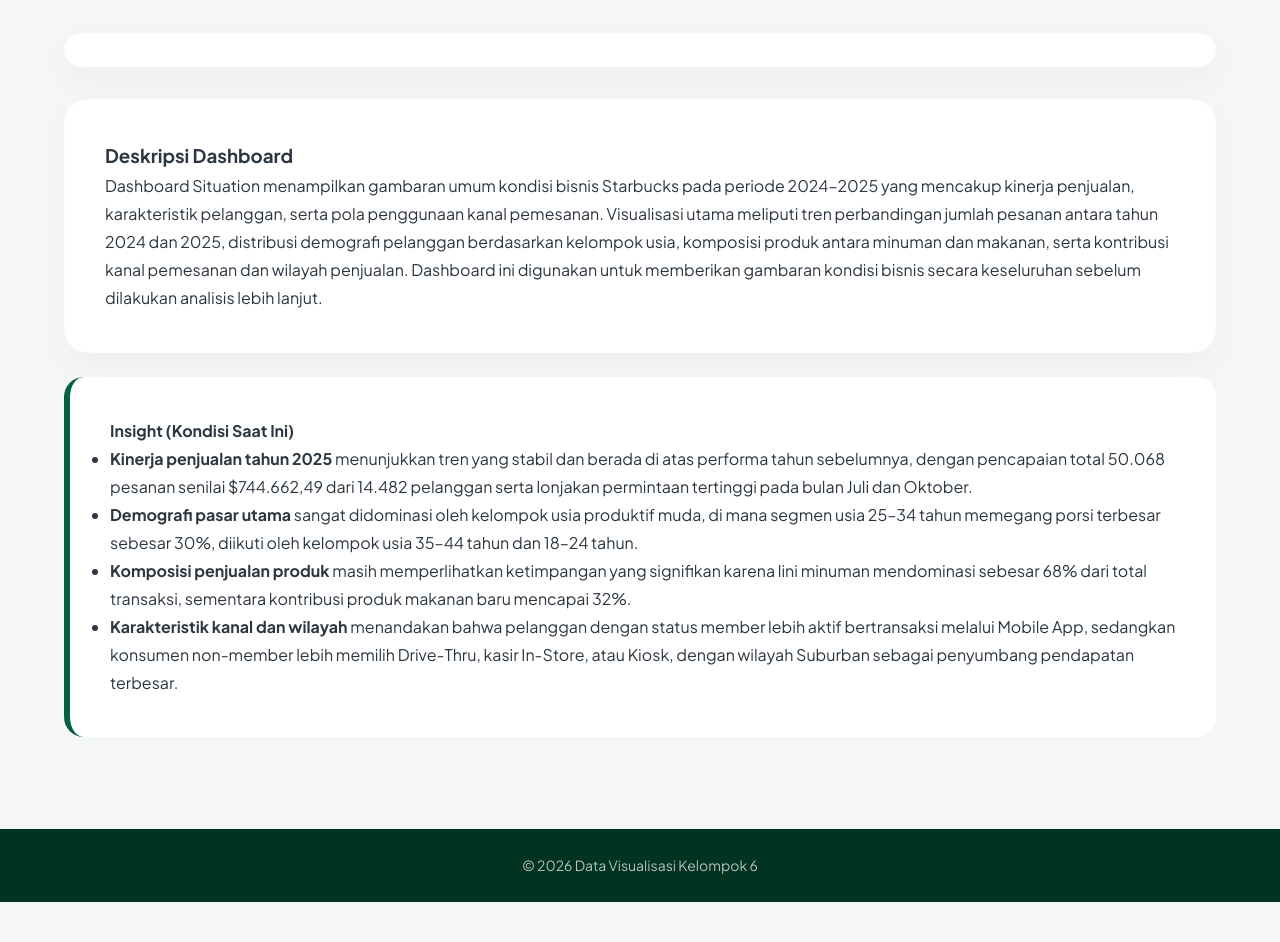
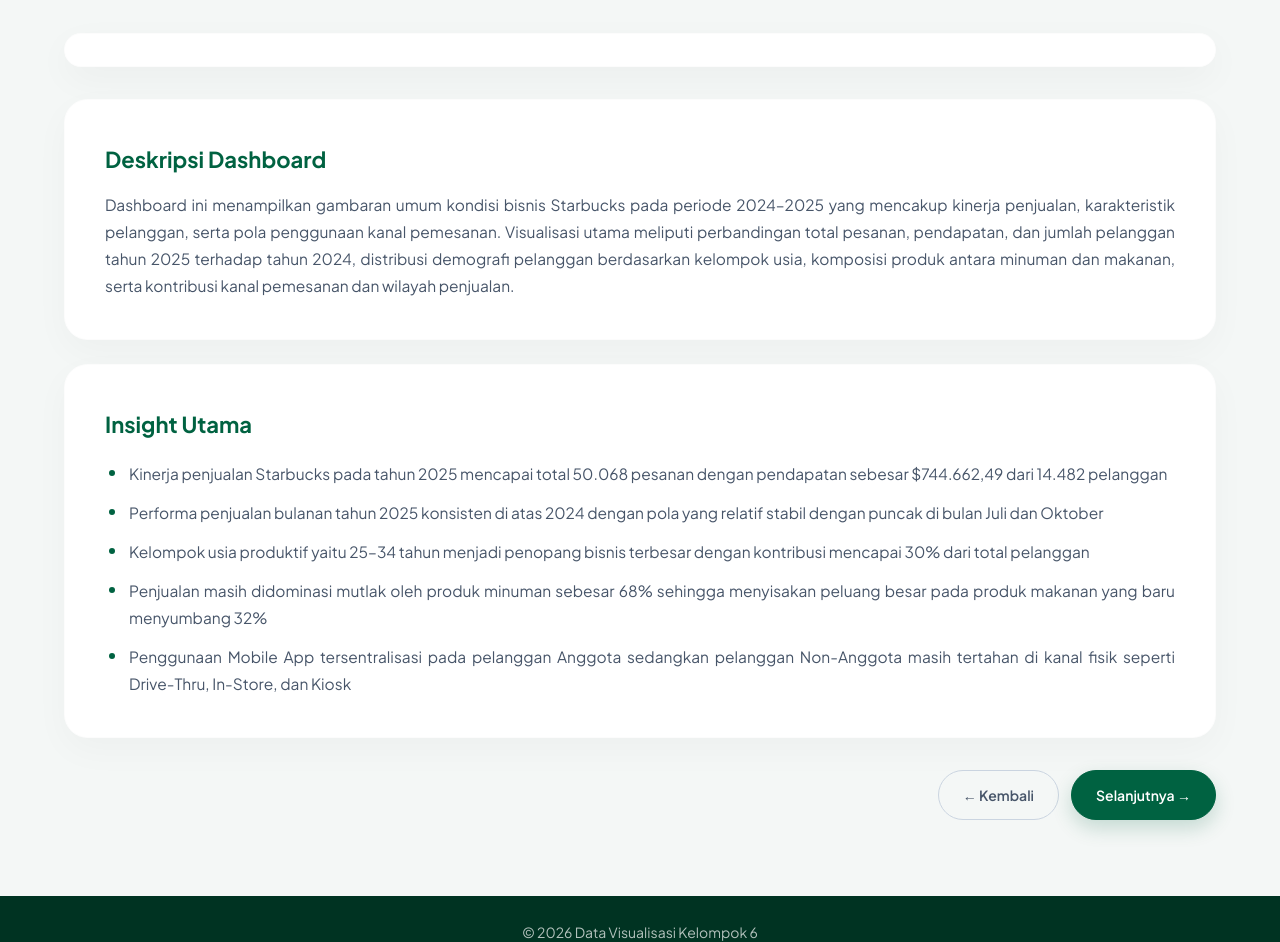
Before and after one commit to fatmasari415/project-starbucks, a plain HTML site: page situation.html in a window 1280 px wide. Shown: the part 204-1146 px from the top of the page. Before the commit the page ends 1106 px from the top, so only its background shows below. Drawn offline with Linux system fonts and the light colour scheme.

Commit message:
situation.html

```diff
--- a/situation.html
+++ b/situation.html
@@ -5,11 +5,10 @@
     <meta name="viewport" content="width=device-width, initial-scale=1.0">
     <title>Situation - Analisis Starbucks 2024–2025</title>
 
-    <!-- Google Fonts: Plus Jakarta Sans -->
     <link href="https://fonts.googleapis.com/css2?family=Plus+Jakarta+Sans:wght@300;400;500;600;700;800&display=swap" rel="stylesheet">
     <style>
         /* Copy of styles from index.html (trimmed to relevant rules) */
-        :root{--primary:#006241;--primary-light:#e8f5ef;--bg:#f4f7f6;--text:#2b3641;--text-light:#475569;--muted:#64748b}
+        :root{--primary:#006241;--primary-light:#e8f5ef;--secondary:#00A862;--bg:#f4f7f6;--text:#2b3641;--text-light:#475569;--muted:#64748b}
         *{margin:0;padding:0;box-sizing:border-box;font-family:'Plus Jakarta Sans',sans-serif}
         body{background:var(--bg);color:var(--text);line-height:1.75}
         header{position:sticky;top:0;z-index:999;background:rgba(255,255,255,0.85);backdrop-filter:blur(16px);-webkit-backdrop-filter:blur(16px);border-bottom:1px solid rgba(0,0,0,0.04)}
@@ -18,14 +17,76 @@
         .nav-links{display:flex;gap:8px;flex-wrap:wrap}
         .nav-links a{text-decoration:none;padding:8px 16px;border-radius:999px;color:var(--text-light);font-weight:600;font-size:14px;transition:all .3s}
         .nav-links a:hover,.nav-links a:focus{background:var(--primary-light);color:var(--primary)}
+
+        /* Highlight Menu Aktif di Header */
+        .nav-links a.active {background:var(--primary);color:white}
+
         .section{max-width:1200px;margin:auto;padding:60px 24px}
         .section-title{text-align:center;margin-bottom:40px}
         .section-title h2{font-size:36px;font-weight:800;color:var(--primary)}
+
+        /* --- BASE STYLING & ANIMASI TIMBUL UNTUK CARD & HIGHLIGHT --- */
+        .tableau-container, .card, .highlight {
+            transition: transform 0.4s cubic-bezier(0.16, 1, 0.3, 1), box-shadow 0.4s cubic-bezier(0.16, 1, 0.3, 1);
+            will-change: transform, box-shadow;
+        }
+
         .tableau-container{background:white;padding:16px;border-radius:24px;box-shadow:0 12px 36px rgba(0,0,0,.04);margin-bottom:32px;overflow:hidden;width:100%;border:1px solid rgba(0,0,0,.01)}
+        .tableau-container:hover {
+            transform: translateY(-4px);
+            box-shadow: 0 20px 45px rgba(0, 64, 40, 0.06);
+        }
+
+        /* Justify Teks pada Card */
         .card{background:white;padding:40px;border-radius:24px;box-shadow:0 12px 36px rgba(0,0,0,.03);margin-bottom:24px;border:1px solid rgba(0,0,0,.01)}
-        .highlight{background:#fff;border-left:6px solid var(--primary);padding:40px;border-radius:20px;margin-bottom:32px}
+        .card:hover {
+            transform: translateY(-4px);
+            box-shadow: 0 20px 40px rgba(0, 0, 0, 0.06);
+        }
+        .card h3 {margin-bottom:12px; font-size: 22px; font-weight: 700; color: var(--primary);}
+        .card p{text-align:justify; color: var(--text-light); font-size: 15.5px;}
+
+        /* Mengubah highlight agar bentuknya seragam dengan card (Menghapus garis kiri) */
+        .highlight{background:#ffffff;padding:40px;border-radius:24px;box-shadow:0 12px 36px rgba(0,0,0,.03);margin-bottom:32px;border:1px solid rgba(0,0,0,.01)}
+        .highlight:hover {
+            transform: translateY(-4px);
+            box-shadow: 0 20px 40px rgba(0, 0, 0, 0.06);
+        }
+        .highlight h4 {margin-bottom:16px; font-size: 22px; font-weight: 700; color: var(--primary);}
+        .highlight ul{text-align:justify; list-style: none; display: grid; gap: 12px;}
+        .highlight li{
+            font-size: 15.5px;
+            color: var(--text-light);
+            position: relative;
+            padding-left: 24px;
+        }
+
+        /* Bullet point bulat custom menggunakan warna primary */
+        .highlight li::before {
+            content: "";
+            position: absolute;
+            left: 4px;
+            top: 10px;
+            width: 6px;
+            height: 6px;
+            background-color: var(--primary);
+            border-radius: 50%;
+        }
+
+        /* Styling Tombol Navigasi Sesuai Persis dengan index.html */
+        .nav-buttons {display:flex;justify-content:flex-end;gap:12px;margin-top:32px;margin-bottom:16px}
+        .btn {text-decoration:none;padding:12px 24px;border-radius:999px;font-weight:600;font-size:14px;transition:all .3s ease;display:inline-flex;align-items:center}
+
+        .btn-prev {background:transparent;color:var(--text-light);border:1px solid #cbd5e1}
+        .btn-prev:hover {background:#f1f5f9;color:var(--text);transform:translateY(-2px);box-shadow:0 5px 15px rgba(0,0,0,0.04)}
+        .btn-prev:active {transform:translateY(0)}
+
+        .btn-next {background:var(--primary);color:white;border:1px solid var(--primary);box-shadow:0 8px 20px rgba(0, 98, 65, 0.2)}
+        .btn-next:hover {background:var(--secondary);border-color:var(--secondary);transform:translateY(-2px);box-shadow:0 12px 30px rgba(0, 168, 98, 0.3)}
+        .btn-next:active {transform:translateY(0)}
+
         footer{background:#003322;color:rgba(255,255,255,.7);text-align:center;padding:24px;font-size:14px}
-        @media(max-width:768px){.navbar{flex-direction:column;gap:16px;text-align:center}.section{padding:40px 20px}.card{padding:24px}.highlight{padding:24px}}
+        @media(max-width:768px){.navbar{flex-direction:column;gap:16px;text-align:center}.section{padding:40px 20px}.card{padding:24px}.highlight{padding:24px}.nav-buttons{justify-content:center;width:100%}}
     </style>
     <script type='text/javascript' src='https://public.tableau.com/javascripts/api/viz_v1.js'></script>
 </head>
@@ -35,7 +96,7 @@
         <div class="nav-brand">KELOMPOK 6</div>
         <div class="nav-links">
             <a href="index.html">Team</a>
-            <a href="situation.html">Situation</a>
+            <a href="situation.html" class="active">Situation</a>
             <a href="complication.html">Complication</a>
             <a href="resolution.html">Resolution</a>
             <a href="conclusion.html">Conclusion</a>
@@ -48,7 +109,6 @@
         <h2>Situation</h2>
     </div>
 
-    <!-- Responsive Tableau Embed (Situation) -->
     <div class="tableau-container">
         <div class='tableauPlaceholder' id='viz_situation' style='position: relative; width: 100%;'>
             <object class='tableauViz' style='display:none;'>
@@ -70,17 +130,23 @@
 
     <div class="card">
         <h3>Deskripsi Dashboard</h3>
-        <p>Dashboard Situation menampilkan gambaran umum kondisi bisnis Starbucks pada periode 2024–2025 yang mencakup kinerja penjualan, karakteristik pelanggan, serta pola penggunaan kanal pemesanan. Visualisasi utama meliputi tren perbandingan jumlah pesanan antara tahun 2024 dan 2025, distribusi demografi pelanggan berdasarkan kelompok usia, komposisi produk antara minuman dan makanan, serta kontribusi kanal pemesanan dan wilayah penjualan. Dashboard ini digunakan untuk memberikan gambaran kondisi bisnis secara keseluruhan sebelum dilakukan analisis lebih lanjut.</p>
+        <p>Dashboard ini menampilkan gambaran umum kondisi bisnis Starbucks pada periode 2024–2025 yang mencakup kinerja penjualan, karakteristik pelanggan, serta pola penggunaan kanal pemesanan. Visualisasi utama meliputi perbandingan total pesanan, pendapatan, dan jumlah pelanggan tahun 2025 terhadap tahun 2024, distribusi demografi pelanggan berdasarkan kelompok usia, komposisi produk antara minuman dan makanan, serta kontribusi kanal pemesanan dan wilayah penjualan.</p>
     </div>
 
     <div class="highlight">
-        <h4>Insight (Kondisi Saat Ini)</h4>
+        <h4>Insight Utama</h4>
         <ul>
-            <li><strong>Kinerja penjualan tahun 2025</strong> menunjukkan tren yang stabil dan berada di atas performa tahun sebelumnya, dengan pencapaian total 50.068 pesanan senilai $744.662,49 dari 14.482 pelanggan serta lonjakan permintaan tertinggi pada bulan Juli dan Oktober.</li>
-            <li><strong>Demografi pasar utama</strong> sangat didominasi oleh kelompok usia produktif muda, di mana segmen usia 25–34 tahun memegang porsi terbesar sebesar 30%, diikuti oleh kelompok usia 35–44 tahun dan 18–24 tahun.</li>
-            <li><strong>Komposisi penjualan produk</strong> masih memperlihatkan ketimpangan yang signifikan karena lini minuman mendominasi sebesar 68% dari total transaksi, sementara kontribusi produk makanan baru mencapai 32%.</li>
-            <li><strong>Karakteristik kanal dan wilayah</strong> menandakan bahwa pelanggan dengan status member lebih aktif bertransaksi melalui Mobile App, sedangkan konsumen non-member lebih memilih Drive-Thru, kasir In-Store, atau Kiosk, dengan wilayah Suburban sebagai penyumbang pendapatan terbesar.</li>
+            <li>Kinerja penjualan Starbucks pada tahun 2025 mencapai total 50.068 pesanan dengan pendapatan sebesar $744.662,49 dari 14.482 pelanggan</li>
+            <li>Performa penjualan bulanan tahun 2025 konsisten di atas 2024 dengan pola yang relatif stabil dengan puncak di bulan Juli dan Oktober</li>
+            <li>Kelompok usia produktif yaitu 25–34 tahun menjadi penopang bisnis terbesar dengan kontribusi mencapai 30% dari total pelanggan</li>
+            <li>Penjualan masih didominasi mutlak oleh produk minuman sebesar 68% sehingga menyisakan peluang besar pada produk makanan yang baru menyumbang 32%</li>
+            <li>Penggunaan Mobile App tersentralisasi pada pelanggan Anggota sedangkan pelanggan Non-Anggota masih tertahan di kanal fisik seperti Drive-Thru, In-Store, dan Kiosk</li>
         </ul>
+    </div>
+
+    <div class="nav-buttons">
+        <a href="index.html" class="btn btn-prev">← Kembali</a>
+        <a href="complication.html" class="btn btn-next">Selanjutnya →</a>
     </div>
 </section>
 
@@ -107,26 +173,6 @@
     };
 
     setupResponsiveViz('viz_situation');
-
-    const sections = document.querySelectorAll("section[id]");
-    const navLinks = document.querySelectorAll(".nav-links a");
-
-    window.addEventListener("scroll", () => {
-        let current = "";
-        sections.forEach(section => {
-            const top = section.offsetTop - 140;
-            if (scrollY >= top) current = section.getAttribute("id");
-        });
-
-        navLinks.forEach(link => {
-            link.style.background = "";
-            link.style.color = "";
-            if(link.getAttribute("href") === "#" + current){
-                link.style.background = "#006241";
-                link.style.color = "white";
-            }
-        });
-    });
 </script>
 </body>
 </html>
```
